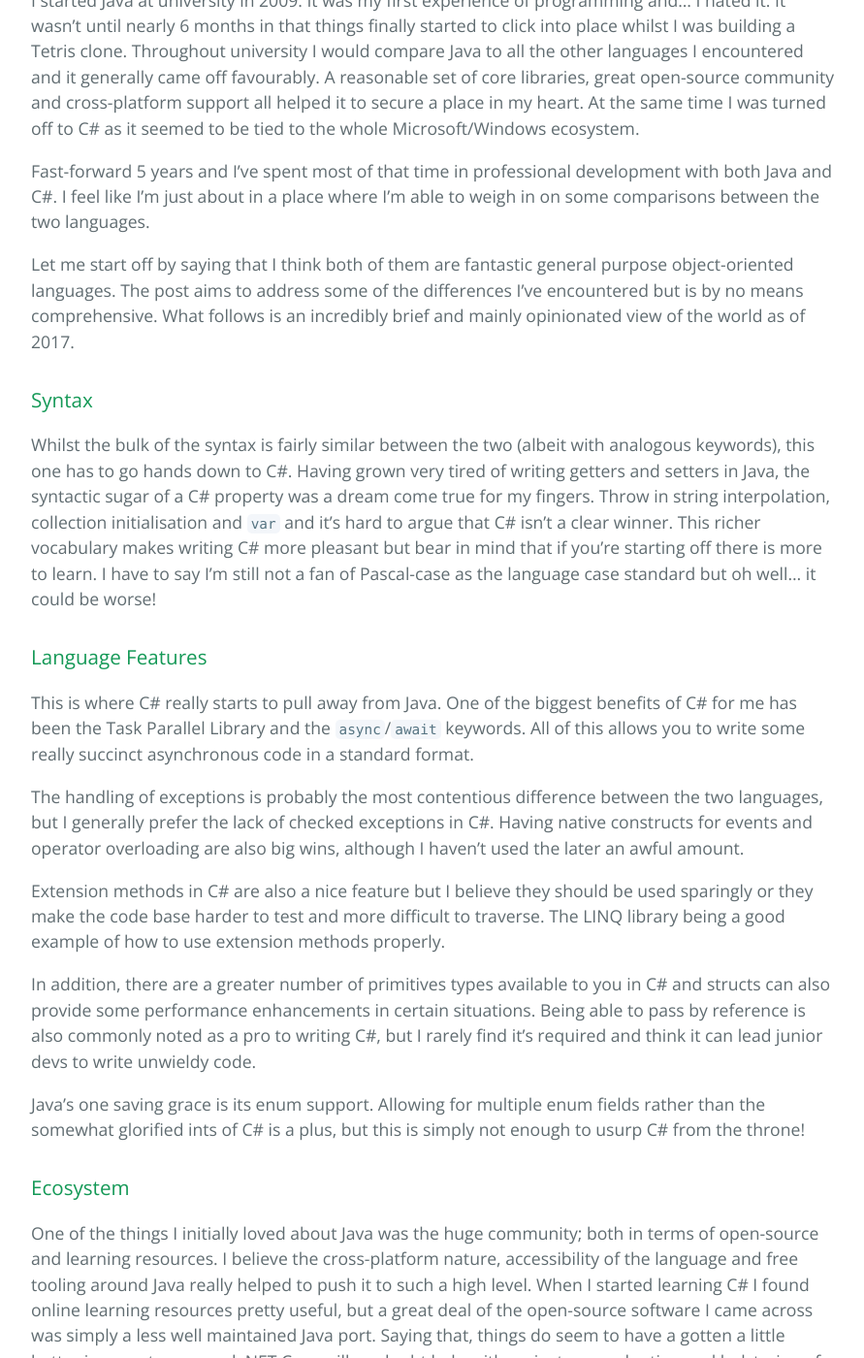
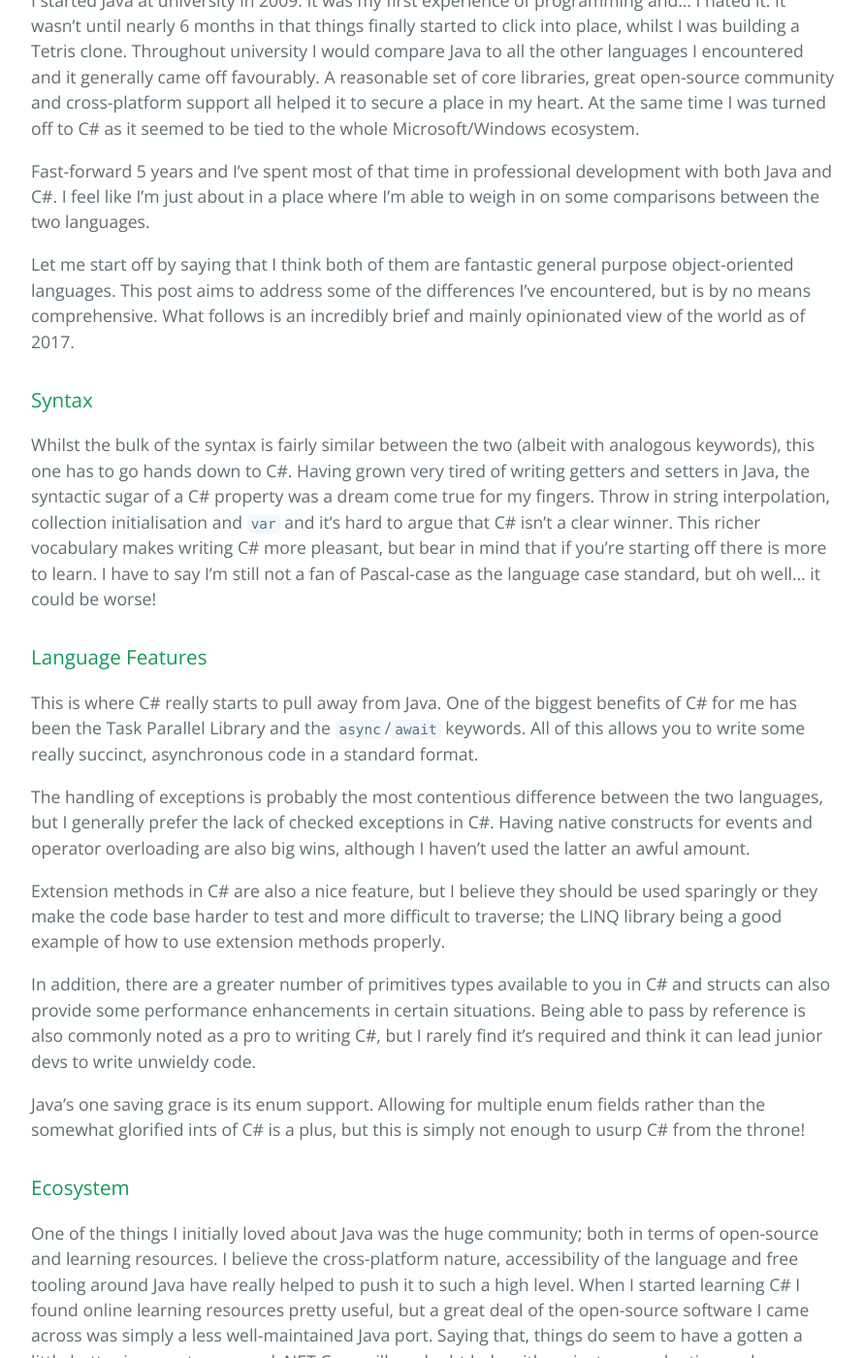
Before and after one commit to alexlukelevy/alexlukelevy.github.io, a Jekyll site: the page built from _posts/2017-08-11-csharp-vs-java.markdown, in a window 1280 px wide and 1400 px high, scrolled down 748 px. Shown: the whole window at 97% size, without its empty margins (192-1083 px from the left). Built offline with Jekyll 4.4.1, drawn with Linux system fonts in a browser that asks for light colours; nearby versions of some CDN libraries; comment, search, counter and statistics services are not loaded; some of the changed text lies outside the part shown.

Commit message:
Fixing grammar for clash of the titans post

```diff
--- a/_posts/2017-08-11-csharp-vs-java.markdown
+++ b/_posts/2017-08-11-csharp-vs-java.markdown
@@ -7,36 +7,36 @@ comments: true
 ---
 
 ### Background
-I started Java at university in 2009. It was my first experience of programming and... I hated it. It wasn't until nearly 6 months in that things finally started to click into place whilst I was building a Tetris clone. Throughout university I would compare Java to all the other languages I encountered and it generally came off favourably. A reasonable set of core libraries, great open-source community and cross-platform support all helped it to secure a place in my heart. At the same time I was turned off to C# as it seemed to be tied to the whole Microsoft/Windows ecosystem.
+I started Java at university in 2009. It was my first experience of programming and... I hated it. It wasn't until nearly 6 months in that things finally started to click into place, whilst I was building a Tetris clone. Throughout university I would compare Java to all the other languages I encountered and it generally came off favourably. A reasonable set of core libraries, great open-source community and cross-platform support all helped it to secure a place in my heart. At the same time I was turned off to C# as it seemed to be tied to the whole Microsoft/Windows ecosystem.
 
 Fast-forward 5 years and I've spent most of that time in professional development with both Java and C#. I feel like I'm just about in a place where I'm able to weigh in on some comparisons between the two languages.
 
-Let me start off by saying that I think both of them are fantastic general purpose object-oriented languages. The post aims to address some of the differences I've encountered but is by no means comprehensive. What follows is an incredibly brief and mainly opinionated view of the world as of 2017.
+Let me start off by saying that I think both of them are fantastic general purpose object-oriented languages. This post aims to address some of the differences I've encountered, but is by no means comprehensive. What follows is an incredibly brief and mainly opinionated view of the world as of 2017.
 
 ### Syntax
-Whilst the bulk of the syntax is fairly similar between the two (albeit with analogous keywords), this one has to go hands down to C#. Having grown very tired of writing getters and setters in Java, the syntactic sugar of a C# property was a dream come true for my fingers. Throw in string interpolation, collection initialisation and `var` and it's hard to argue that C# isn't a clear winner. This richer vocabulary makes writing C# more pleasant but bear in mind that if you're starting off there is more to learn. I have to say I'm still not a fan of Pascal-case as the language case standard but oh well... it could be worse!
+Whilst the bulk of the syntax is fairly similar between the two (albeit with analogous keywords), this one has to go hands down to C#. Having grown very tired of writing getters and setters in Java, the syntactic sugar of a C# property was a dream come true for my fingers. Throw in string interpolation, collection initialisation and `var` and it's hard to argue that C# isn't a clear winner. This richer vocabulary makes writing C# more pleasant, but bear in mind that if you're starting off there is more to learn. I have to say I'm still not a fan of Pascal-case as the language case standard, but oh well... it could be worse!
 
 ### Language Features
-This is where C# really starts to pull away from Java. One of the biggest benefits of C# for me has been the Task Parallel Library and the `async`/`await` keywords. All of this allows you to write some really succinct asynchronous code in a standard format.
+This is where C# really starts to pull away from Java. One of the biggest benefits of C# for me has been the Task Parallel Library and the `async`/`await` keywords. All of this allows you to write some really succinct, asynchronous code in a standard format.
 
-The handling of exceptions is probably the most contentious difference between the two languages, but I generally prefer the lack of checked exceptions in C#. Having native constructs for events and operator overloading are also big wins, although I haven't used the later an awful amount.
+The handling of exceptions is probably the most contentious difference between the two languages, but I generally prefer the lack of checked exceptions in C#. Having native constructs for events and operator overloading are also big wins, although I haven't used the latter an awful amount.
 
-Extension methods in C# are also a nice feature but I believe they should be used sparingly or they make the code base harder to test and more difficult to traverse. The LINQ library being a good example of how to use extension methods properly.
+Extension methods in C# are also a nice feature, but I believe they should be used sparingly or they make the code base harder to test and more difficult to traverse; the LINQ library being a good example of how to use extension methods properly.
 
  In addition, there are a greater number of primitives types available to you in C# and structs can also provide some performance enhancements in certain situations. Being able to pass by reference is also commonly noted as a pro to writing C#, but I rarely find it's required and think it can lead junior devs to write unwieldy code.
 
  Java's one saving grace is its enum support. Allowing for multiple enum fields rather than the somewhat glorified ints of C# is a plus, but this is simply not enough to usurp C# from the throne!
 
 ### Ecosystem
-One of the things I initially loved about Java was the huge community; both in terms of open-source and learning resources. I believe the cross-platform nature, accessibility of the language and free tooling around Java really helped to push it to such a high level. When I started learning C# I found online learning resources pretty useful, but a great deal of the open-source software I came across was simply a less well maintained Java port. Saying that, things do seem to have a gotten a little better in recent years and .NET Core will no doubt help with mainstream adoption and bolstering of the community. Back when it launched, the inability to officially run C# on Linux in production was a deal breaker for many people, so it's great to see Microsoft now supporting this with .NET Core.
+One of the things I initially loved about Java was the huge community; both in terms of open-source and learning resources. I believe the cross-platform nature, accessibility of the language and free tooling around Java have really helped to push it to such a high level. When I started learning C# I found online learning resources pretty useful, but a great deal of the open-source software I came across was simply a less well-maintained Java port. Saying that, things do seem to have a gotten a little better in recent years and .NET Core will no doubt help with mainstream adoption and bolstering of the community. Back when it launched, the inability to officially run C# on Linux in production was a deal breaker for many people, so it's great to see Microsoft now supporting this with .NET Core.
 
 ![StackOverflow feedback events](/img/top-tech-stackoverflow.png)
 
 ###### Number of [feedback events on StackOverflow](https://insights.stackoverflow.com/survey/2016#technology-top-tech-on-stack-overflow) in January 2016.
 
-When it comes to tooling, I think Java is quite considerably ahead of C#. I am admittedly a huge JetBrains fanboy, but Visual Studio is nowhere near as good of an IDE as IntelliJ in my opinion (I could probably write a whole post about this). The fact that VS is verging on unusable without ReSharper (a JetBrains plugin) somewhat speaks for itself. With the announcement of .NET Core, JetBrains have decided to build a standalone C# IDE called Project Rider, so there's still hope yet! I imagine as time goes on things will level out between the Java and C# ecosystem, but for now Java wins this one.
+When it comes to tooling, I think Java is quite considerably ahead of C#. I am admittedly a huge JetBrains fanboy, but Visual Studio is nowhere near as good as IntelliJ in my opinion (I could probably write a whole post about this). The fact that VS is verging on unusable without ReSharper (a JetBrains plugin) somewhat speaks for itself. With the announcement of .NET Core, JetBrains have decided to build a standalone C# IDE called Project Rider, so there's still hope yet! I imagine as time goes on things will level out between the Java and C# ecosystem, but for now Java wins this one.
 
 ### Future
-The battle of C# vs Java is a close one and one that is likely to get more interesting in the next few years. In terms of a programming language C# is by far the more fully-featured of the two and is more of a pleasure to write. Java on the other hand has had a big lead in the open-source and cross-platform community but C# looks likely to close that gap with the release of .NET Core. In conclusion then, both of them are great languages, but as of 2017, I think C# just beats Java for me. The battle is far from over though, so lets revisit this in a few years time...
+The battle of C# vs Java is a close one and one that is likely to get more interesting in the next few years. In terms of a programming language, C# is by far the more fully-featured of the two and is more of a pleasure to write. Java, on the other hand, has had a big lead in the open-source and cross-platform community, but C# looks likely to close that gap with the release of .NET Core. In conclusion then, both of them are great languages, but as of 2017, I think C# just beats Java for me. The battle is far from over though, so lets revisit this in a few year's time...
 
-**Disclaimer**: _I've likely missed many valid comparisons in this list but these are just my personal differences that stood out to me when working with them for the last few years._
+**Disclaimer**: _I've likely missed many valid comparisons in this list but these are just the differences that have stood out to me personally when working with them for the last few years._
```
